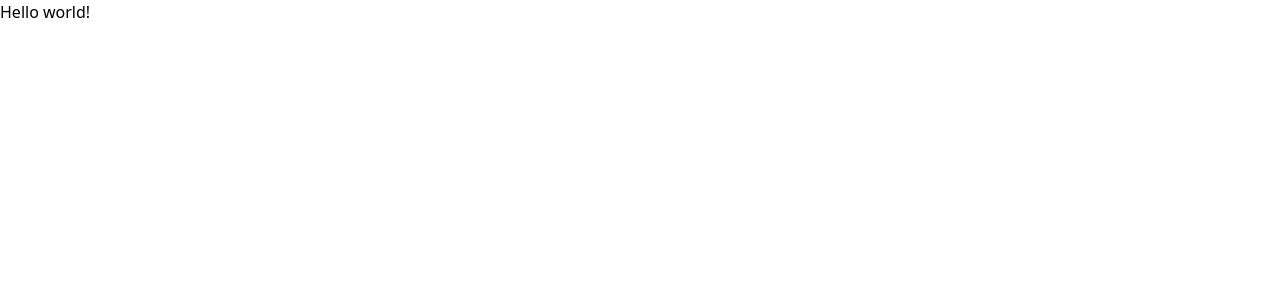
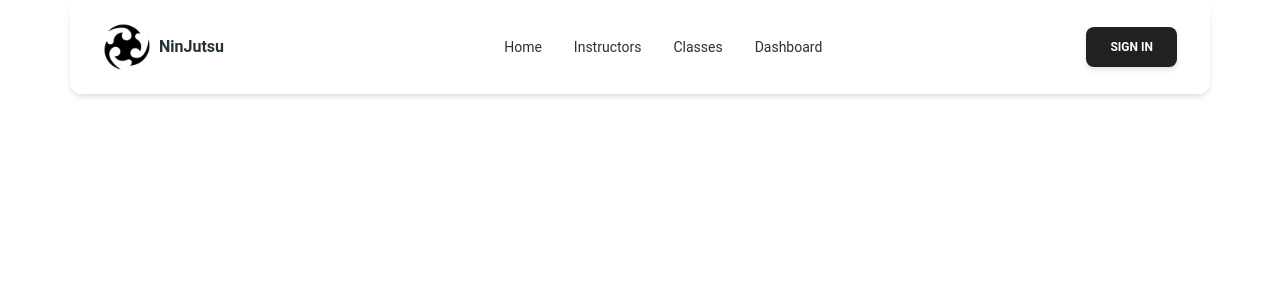
Before and after one commit to daiyan1998/ninjutsu-client, a React (Vite) app: page / in a window 1280 px wide. Shown: the top 300 px of the page. Built offline with nearby package versions, Linux system fonts and the light colour scheme; no server answers.

Commit message:
added navbar and login form

```diff
--- a/package.json
+++ b/package.json
@@ -10,6 +10,7 @@
     "preview": "vite preview"
   },
   "dependencies": {
+    "@material-tailwind/react": "^2.0.1",
     "firebase": "^9.22.1",
     "localforage": "^1.10.0",
     "match-sorter": "^6.3.1",
--- a/src/Layouts/Main.jsx
+++ b/src/Layouts/Main.jsx
@@ -1,5 +1,13 @@
+import { Outlet } from "react-router-dom";
+import NavBar from "../Pages/Shared/NavBar/NavBar";
+
 const Main = () => {
-  return <></>;
+  return (
+    <>
+      <NavBar></NavBar>
+      <Outlet></Outlet>
+    </>
+  );
 };
 
 export default Main;
--- /dev/null
+++ b/src/Pages/Shared/NavBar/NavBar.jsx
@@ -0,0 +1,133 @@
+import { useState, useEffect } from "react";
+import {
+  Navbar,
+  MobileNav,
+  Typography,
+  Button,
+  IconButton,
+  Collapse,
+} from "@material-tailwind/react";
+import logo from "../../../assets/shuriken.png";
+import SignInModal from "../../SignIn/SignInModal";
+
+const NavBar = () => {
+  const [openNav, setOpenNav] = useState(false);
+
+  useEffect(() => {
+    window.addEventListener(
+      "resize",
+      () => window.innerWidth >= 960 && setOpenNav(false)
+    );
+  }, []);
+
+  // NAME: NavList
+  const navList = (
+    <ul className="mb-4 mt-2 flex flex-col gap-2 lg:mb-0 lg:mt-0 lg:flex-row lg:items-center lg:gap-6">
+      <Typography
+        as="li"
+        variant="small"
+        color="blue-gray"
+        className="p-1 font-normal"
+      >
+        <a href="#" className="flex items-center">
+          Home
+        </a>
+      </Typography>
+      <Typography
+        as="li"
+        variant="small"
+        color="blue-gray"
+        className="p-1 font-normal"
+      >
+        <a href="#" className="flex items-center">
+          Instructors
+        </a>
+      </Typography>
+      <Typography
+        as="li"
+        variant="small"
+        color="blue-gray"
+        className="p-1 font-normal"
+      >
+        <a href="#" className="flex items-center">
+          Classes
+        </a>
+      </Typography>
+      <Typography
+        as="li"
+        variant="small"
+        color="blue-gray"
+        className="p-1 font-normal"
+      >
+        <a href="#" className="flex items-center">
+          Dashboard
+        </a>
+      </Typography>
+    </ul>
+  );
+
+  return (
+    <div>
+      <Navbar className="mx-auto max-w-screen-xl py-2 px-4 lg:px-8 lg:py-4">
+        <div className="container mx-auto flex items-center justify-between text-blue-gray-900">
+          <Typography
+            as="a"
+            href="#"
+            className="mr-4 cursor-pointer py-1.5 font-medium flex items-center gap-2"
+          >
+            <img className="h-12" src={logo} alt="" />
+            <span className="font-semibold">NinJutsu</span>
+          </Typography>
+          <div className="hidden lg:block">{navList}</div>
+
+          <SignInModal></SignInModal>
+          <IconButton
+            variant="text"
+            className="ml-auto h-6 w-6 text-inherit hover:bg-transparent focus:bg-transparent active:bg-transparent lg:hidden"
+            ripple={false}
+            onClick={() => setOpenNav(!openNav)}
+          >
+            {openNav ? (
+              <svg
+                xmlns="http://www.w3.org/2000/svg"
+                fill="none"
+                className="h-6 w-6"
+                viewBox="0 0 24 24"
+                stroke="currentColor"
+                strokeWidth={2}
+              >
+                <path
+                  strokeLinecap="round"
+                  strokeLinejoin="round"
+                  d="M6 18L18 6M6 6l12 12"
+                />
+              </svg>
+            ) : (
+              <svg
+                xmlns="http://www.w3.org/2000/svg"
+                className="h-6 w-6"
+                fill="none"
+                stroke="currentColor"
+                strokeWidth={2}
+              >
+                <path
+                  strokeLinecap="round"
+                  strokeLinejoin="round"
+                  d="M4 6h16M4 12h16M4 18h16"
+                />
+              </svg>
+            )}
+          </IconButton>
+        </div>
+        <MobileNav open={openNav}>
+          <div className="container mx-auto">
+            {navList}
+            <SignInModal></SignInModal>
+          </div>
+        </MobileNav>
+      </Navbar>
+    </div>
+  );
+};
+
+export default NavBar;
--- /dev/null
+++ b/src/Pages/SignIn/SignInModal.jsx
@@ -0,0 +1,68 @@
+import React from "react";
+import {
+  Button,
+  Dialog,
+  Card,
+  CardHeader,
+  CardBody,
+  CardFooter,
+  Typography,
+  Input,
+  Checkbox,
+} from "@material-tailwind/react";
+
+const SignInModal = () => {
+  const [open, setOpen] = React.useState(false);
+  const handleOpen = () => setOpen((cur) => !cur);
+
+  return (
+    <>
+      <Button onClick={handleOpen}>Sign In</Button>
+      <Dialog
+        size="xs"
+        open={open}
+        handler={handleOpen}
+        className="bg-transparent shadow-none"
+      >
+        <Card className="mx-auto w-full max-w-[24rem]">
+          <CardHeader
+            variant="gradient"
+            color="blue"
+            className="mb-4 grid h-28 place-items-center"
+          >
+            <Typography variant="h3" color="white">
+              Sign In
+            </Typography>
+          </CardHeader>
+          <CardBody className="flex flex-col gap-4">
+            <Input label="Email" size="lg" />
+            <Input label="Password" size="lg" />
+            <div className="-ml-2.5">
+              <Checkbox label="Remember Me" />
+            </div>
+          </CardBody>
+          <CardFooter className="pt-0">
+            <Button variant="gradient" onClick={handleOpen} fullWidth>
+              Sign In
+            </Button>
+            <Typography variant="small" className="mt-6 flex justify-center">
+              Don&apos;t have an account?
+              <Typography
+                as="a"
+                href="#signup"
+                variant="small"
+                color="blue"
+                className="ml-1 font-bold"
+                onClick={handleOpen}
+              >
+                Sign up
+              </Typography>
+            </Typography>
+          </CardFooter>
+        </Card>
+      </Dialog>
+    </>
+  );
+};
+
+export default SignInModal;
--- a/src/Routes/Routes.jsx
+++ b/src/Routes/Routes.jsx
@@ -1,8 +1,9 @@
 import { createBrowserRouter } from "react-router-dom";
+import Main from "../Layouts/Main";
 
 export const router = createBrowserRouter([
   {
     path: "/",
-    element: <div>Hello world!</div>,
+    element: <Main></Main>,
   },
 ]);
--- a/tailwind.config.js
+++ b/tailwind.config.js
@@ -1,8 +1,18 @@
-/** @type {import('tailwindcss').Config} */
-export default {
-  content: ["./index.html", "./src/**/*.{js,ts,jsx,tsx}"],
+// /** @type {import('tailwindcss').Config} */
+// export default {
+//   content: ["./index.html", "./src/**/*.{js,ts,jsx,tsx}"],
+//   theme: {
+//     extend: {},
+//   },
+//   plugins: [],
+// };
+
+const withMT = require("@material-tailwind/react/utils/withMT");
+
+module.exports = withMT({
+  content: ["./index.html", "./src/**/*.{vue,js,ts,jsx,tsx}"],
   theme: {
     extend: {},
   },
   plugins: [],
-};
+});
```
Also changed, not shown: src/assets/shuriken.png (added), 1 other file (tests, documents, lock files or other folders).
